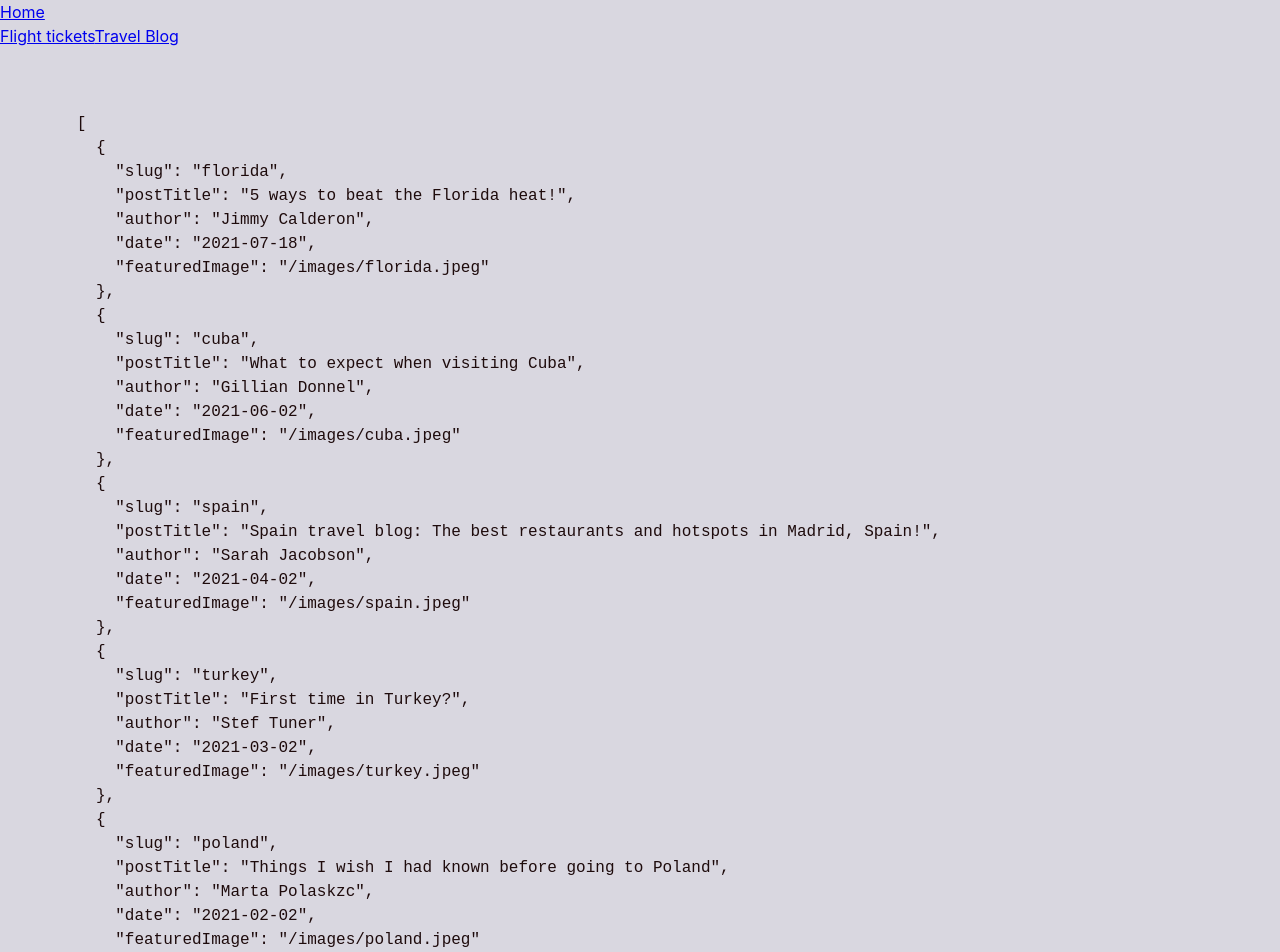
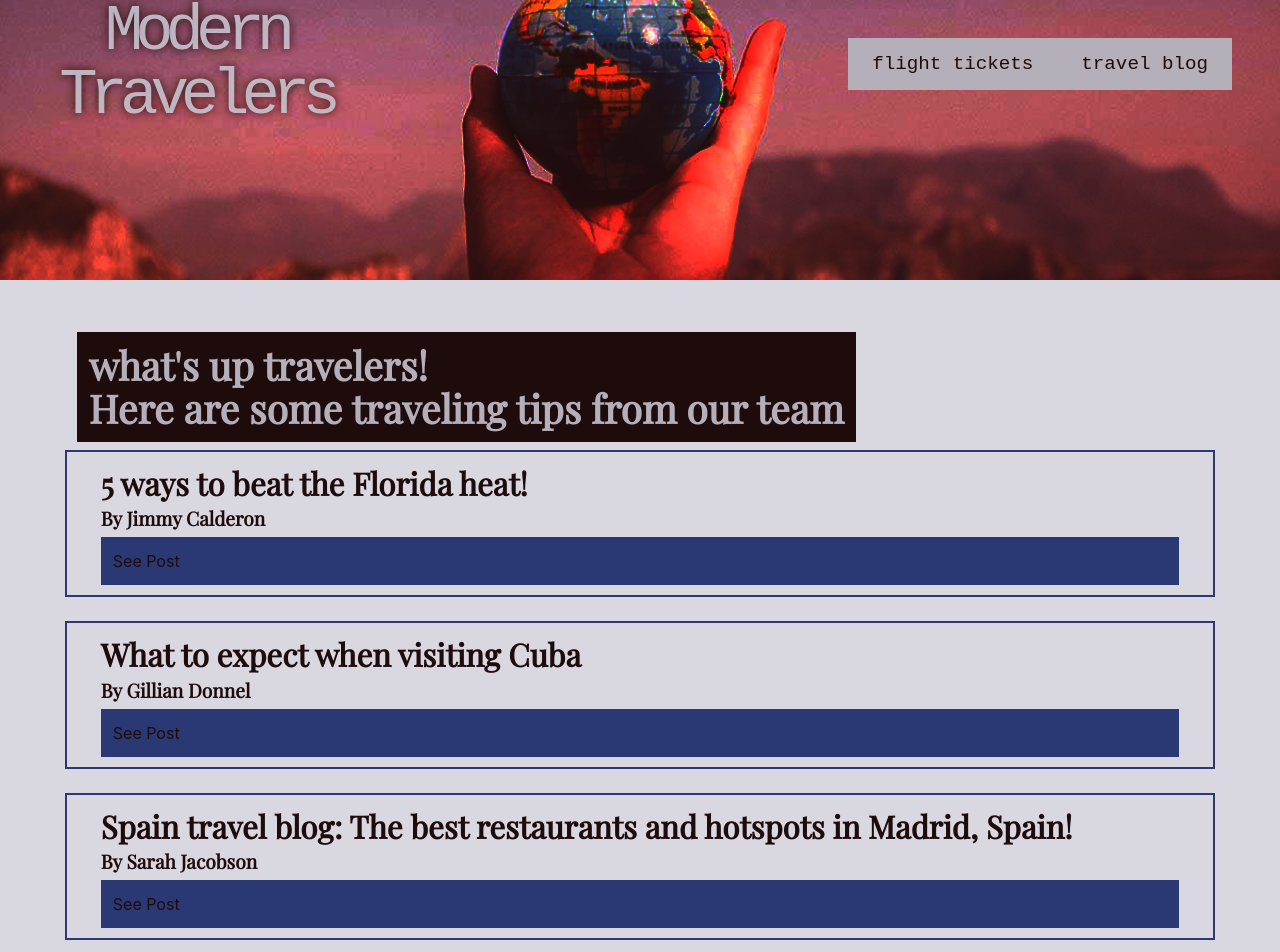
Before and after one commit to vaneo0814/modern-nomad-site, a Next.js app: page /blog in a window 1280 px wide. Shown: the top 952 px of the page. Built offline with nearby package versions, Linux system fonts and the light colour scheme.

Commit message:
fixed routing and blog posts styling created

```diff
--- /dev/null
+++ b/src/components/Footer/footer.module.css
@@ -0,0 +1,12 @@
+.footer {
+    margin-top: auto;
+    background-color: var(--primary-400);
+    color: var(--primary-500);
+    padding: 36px 0;
+  }
+
+  .footer-wrapper {
+    max-width: 1200px;
+    width: 88%;
+    margin: 0 auto;
+  }
--- a/src/components/Footer/index.js
+++ b/src/components/Footer/index.js
@@ -1,7 +1,9 @@
+import styles from "./footer.module.css";
+
 const Footer = () => {
   return (
-      <footer>
-        <div>
+    <footer className={styles.footer}>
+      <div className={styles["footer-wrapper"]}>
         <h3>Modern Travelers © 2021</h3>
         <h4>Created by Vanessa Orellana</h4>
       </div>
--- /dev/null
+++ b/src/components/Header/header.module.css
@@ -0,0 +1,72 @@
+.header {
+  min-height: 35vh;
+  display: flex;
+  align-items: flex-start;
+  background-color: var(--primary-500);
+  background-image: url("/images/header.jpeg");
+  background-size: cover;
+  background-position: center;
+  background-blend-mode: color-dodge;
+  background-attachment: local;
+}
+
+.header-wrapper {
+  max-width: 1200px;
+  width: 92.5%;
+  margin: 0 auto;
+  display: flex;
+  flex-wrap: wrap;
+  align-items: center;
+  justify-content: space-between;
+}
+
+.header-logo {
+  font-family: "Major Mono Display", monospace;
+  text-decoration: none;
+  font-size: 4rem;
+  line-height: 1;
+  letter-spacing: -8px;
+  color: var(--primary-100);
+  text-shadow: 0 0 10px var(--primary-500);
+  flex: 0 100%;
+  text-align: center;
+}
+
+.header-nav {
+  background-color: var(--primary-500);
+  flex: 0 100%;
+  display: flex;
+  flex-direction: column;
+  justify-content: space-evenly;
+  text-align: center;
+}
+
+.header-link {
+  font-family: "Major Mono Display", monospace;
+  text-transform: lowercase;
+  text-decoration: none;
+  font-size: 1.2rem;
+  display: inline-block;
+  padding: 12px 24px;
+  color: var(--primary-100);
+  transition: all 0.25s ease-in;
+}
+
+.header-link-active,
+.header-link:hover,
+.header-link:active,
+.header-link:focus {
+  color: var(--primary-500);
+  background-color: var(--primary-100);
+}
+
+@media screen and (min-width: 768px) {
+  .header-logo {
+    flex: 0 25%;
+  }
+
+  .header-nav {
+    flex: 0 auto;
+    flex-direction: row;
+  }
+}
--- a/src/components/Header/index.js
+++ b/src/components/Header/index.js
@@ -1,8 +1,11 @@
 import Link from 'next/link';
+import styles from './header.module.css';
+import { useRouter } from 'next/router';
+
 
 const navItems = [
   {
-    path: '/flight-tickets',
+    path: '/',
     label: 'Flight tickets',
   },
   {
@@ -12,17 +15,26 @@ const navItems = [
 ];
 
 const Header = () => {
+    const router = useRouter(); //useRouter is ia built in component for handling links between pages
   return (
-    <header>
-      <div>
+    <header className={styles.header}>
+    <div className={styles['header-wrapper']}>
       <Link href="/">
-          <a>Home</a>
+        <a className={styles['header-logo']}>Modern Travelers</a>
       </Link>
 
-        <nav>
+      <nav className={styles['header-nav']}>
         {navItems.map(({ path, label }) => (
           <Link key={path} href={path}>
-              <a>{label}</a>
+          <a
+            className={`${styles['header-link']} ${
+              router && router.pathname.includes(path)
+                ? styles['header-link-active']
+                : ''
+            }`}
+          >
+            {label}
+          </a>
         </Link>
         ))}
       </nav>
--- /dev/null
+++ b/src/components/PostList/index.js
@@ -0,0 +1,29 @@
+import Link from 'next/link';
+import styles from './postList.module.css';
+
+const PostList = ({ posts = [] }) => {
+  return (
+    <section className={styles['post-list']}>
+      <h2 className={styles['post-list-title']}>what's up travelers! <br/>Here are some traveling tips from our team</h2>
+      <div className={styles['post-list-grid']}>
+        {posts.length ? (
+          posts.map(({ postTitle, author, featuredImage, slug }) => (
+            <div key={slug} className={styles['post-item']}>
+              <div className={styles['post-data']}>
+                <h3 className={styles['post-title']}>{postTitle}</h3>
+                <h4 className={styles['post-author']}>By {author}</h4>
+                <Link href={`/blog/${slug}`}>
+                  <a className={styles['post-link']}>See Post</a>
+                </Link>
+              </div>
+            </div>
+          ))
+        ) : (
+          <h3>No posts to display!</h3>
+        )}
+      </div>
+    </section>
+  );
+};
+
+export default PostList;
--- /dev/null
+++ b/src/components/PostList/postList.module.css
@@ -0,0 +1,65 @@
+.post-list {
+    margin-bottom: 48px;
+  }
+
+  .post-list-title {
+    padding: 12px;
+    background-color: var(--primary-500);
+    color: var(--primary-100);
+    display: inline-block;
+  }
+
+  .post-list-grid {
+    display: flex;
+    flex-wrap: wrap;
+    flex-direction: column;
+    margin: 0 -16px;
+  }
+
+  .post-item {
+    flex: 0 100%;
+    padding: 16px;
+    margin-bottom: 16px;
+    display: flex;
+    flex-direction: column;
+    align-items: flex-end;
+    outline: 2px solid var(--primary-400);
+    outline-offset: -6px;
+  }
+
+  .post-data {
+    flex: 2;
+    padding: 0 24px;
+  }
+
+  .post-name {
+    font-size: 1.75rem;
+    margin: 8px 0;
+  }
+
+  .post-author {
+    font-size: 1.2rem;
+    margin: 8px 0;
+  }
+
+  .post-link {
+    display: inline-block;
+    width: 100%;
+    padding: 12px;
+    text-decoration: none;
+    margin-top: auto;
+    transition: all 0.25s ease-in-out;
+    color: var(--primary-500);
+    background-color: var(--primary-400);
+  }
+
+  .post-link:hover {
+    color: var(--primary-100);
+    background-color: var(--primary-500);
+  }
+
+  @media screen and (min-width: 768px) {
+    .post-item {
+      flex-direction: row;
+    }
+  }
--- a/src/pages/blog/index.js
+++ b/src/pages/blog/index.js
@@ -2,6 +2,8 @@ import Head from 'next/head';
 import Header from '../../components/Header';
 import Footer from '../../components/Footer';
 import { getPostList } from '../../utils/posts';
+import PostList from '../../components/PostList';
+
 
 export const getStaticProps = () => {
     const postList = getPostList();
@@ -21,7 +23,7 @@ export const getStaticProps = () => {
         <div className='page-wrapper'>
           <Header />
           <main>
-            <pre>{JSON.stringify(postList, null, 2)}</pre>
+          <PostList posts={postList} />
           </main>
           <Footer />
         </div>
```
Also changed, not shown: src/pages/flight-tickets.js (deleted, +0 -41 lines), src/pages/index.js (+3 -12 lines), public/images/header.jpeg (added). Lines whose indentation alone changed are shown as unchanged.
